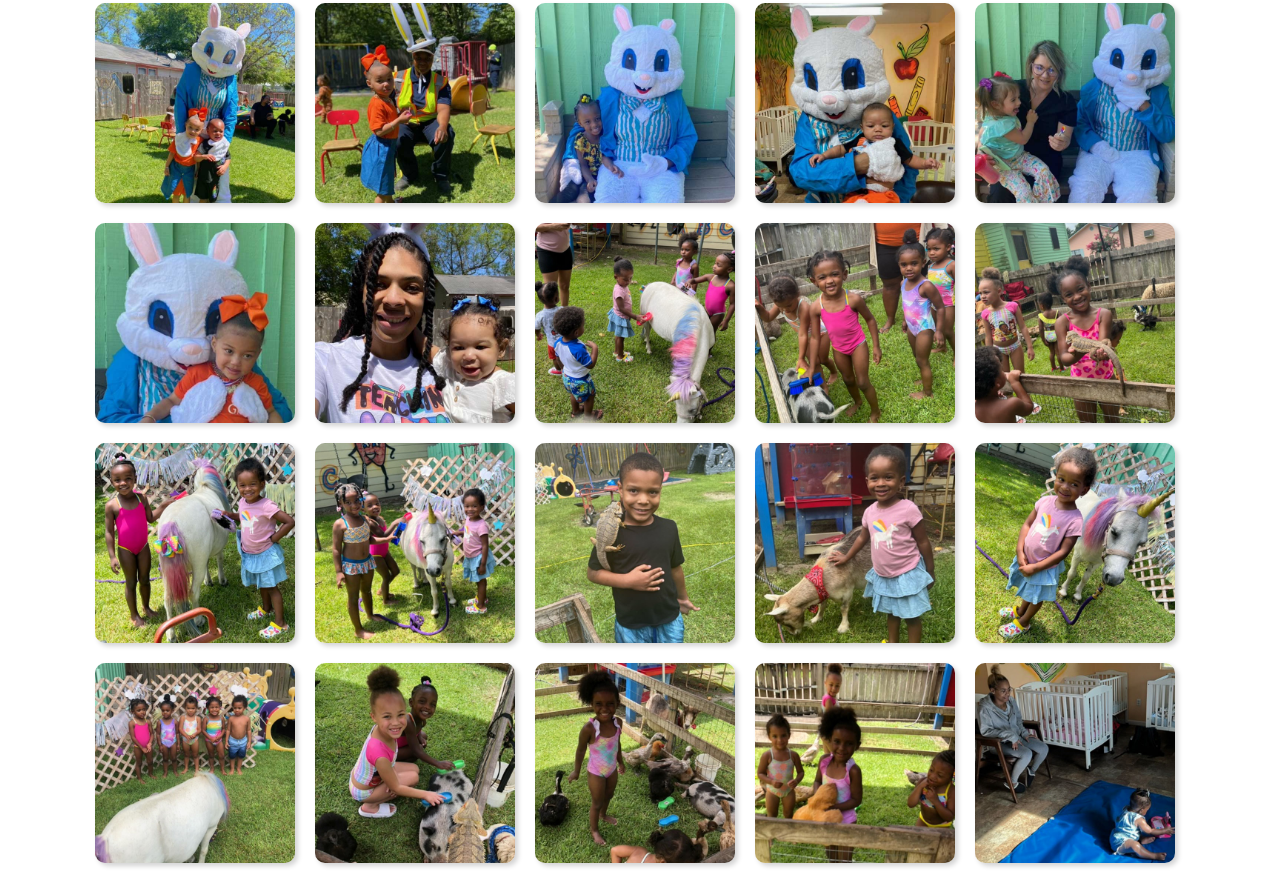
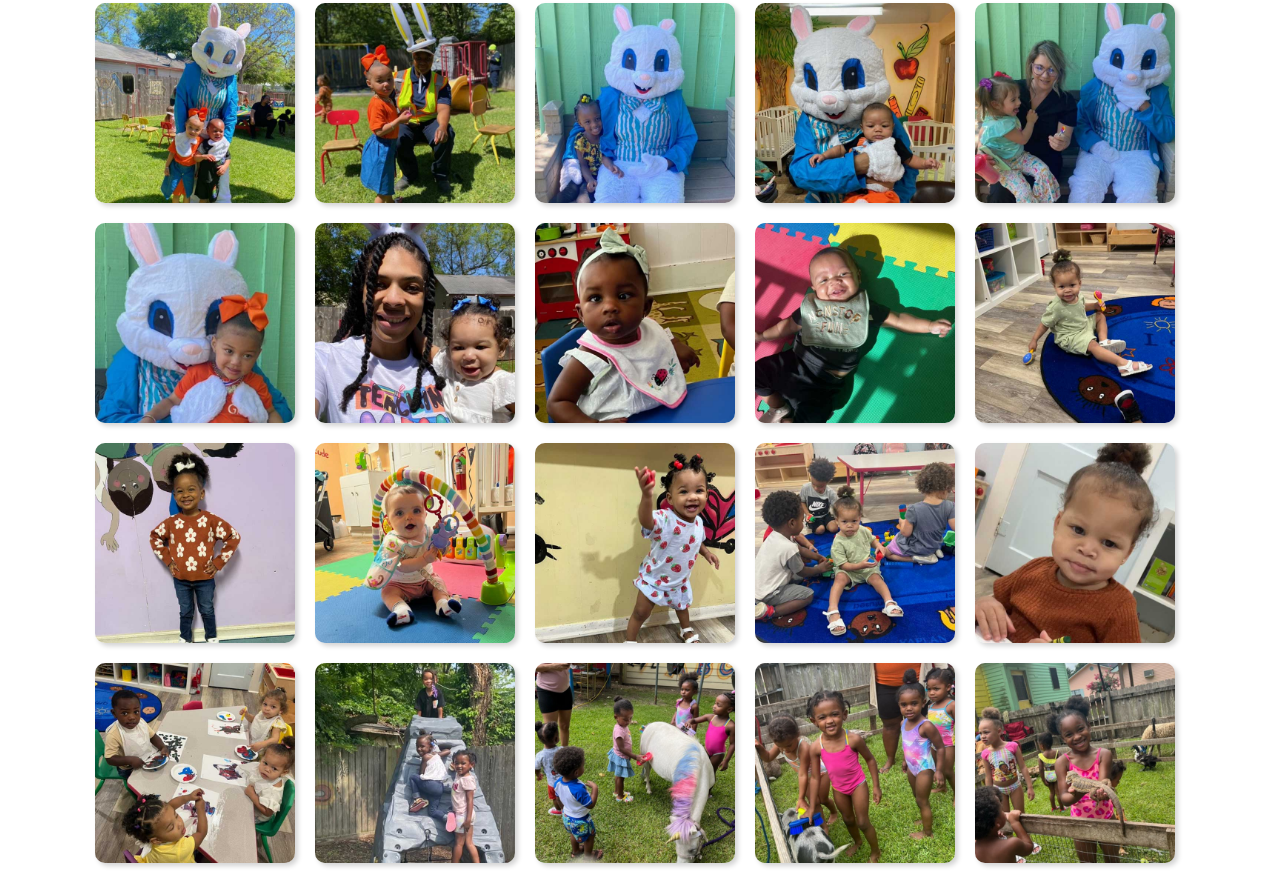
Before and after one commit to Zac-Prejean/First-Steps-Developmental-Center, a plain HTML site: page gallery.html in a window 1280 px wide. Shown: the part 1631-2511 px from the top of the page. Drawn offline with nearby package versions, Linux system fonts and the light colour scheme.

Commit message:
Add files via upload

```diff
--- a/gallery.html
+++ b/gallery.html
@@ -175,7 +175,36 @@
               </div>
 
               <!-- JUNE -->
-
+              <div class="pic june">
+                <img src="images\gallery\june2024\1.jpeg" alt="Small child at table.">
+              </div>
+              <div class="pic june">
+                <img src="images\gallery\june2024\2.jpeg" alt="Small baby playing on floor.">
+              </div>
+              <div class="pic june">
+                <img src="images\gallery\june2024\3.jpeg" alt="Small child playing on floor.">
+              </div>
+              <div class="pic june">
+                <img src="images\gallery\june2024\4.jpeg" alt="Smiling children leaning against a wall.">
+              </div>
+              <div class="pic june">
+                <img src="images\gallery\june2024\5.jpeg" alt="Small baby playing on floor.">
+              </div>
+              <div class="pic june">
+                <img src="images\gallery\june2024\6.jpeg" alt="Smiling children leaning against a wall.">
+              </div>
+              <div class="pic june">
+                <img src="images\gallery\june2024\7.jpeg" alt="Small child playing on floor.">
+              </div>
+              <div class="pic june">
+                <img src="images\gallery\june2024\8.jpeg" alt="Small child at table.">
+              </div>
+              <div class="pic june">
+                <img src="images\gallery\june2024\9.jpeg" alt="Small children at table.">
+              </div>
+              <div class="pic june">
+                <img src="images\gallery\june2024\10.jpeg" alt="Children playing outside.">
+              </div>
 
               <!-- JULY -->
               <div class="pic july">
```
Also changed, not shown: index.html (+1 -1 lines).
